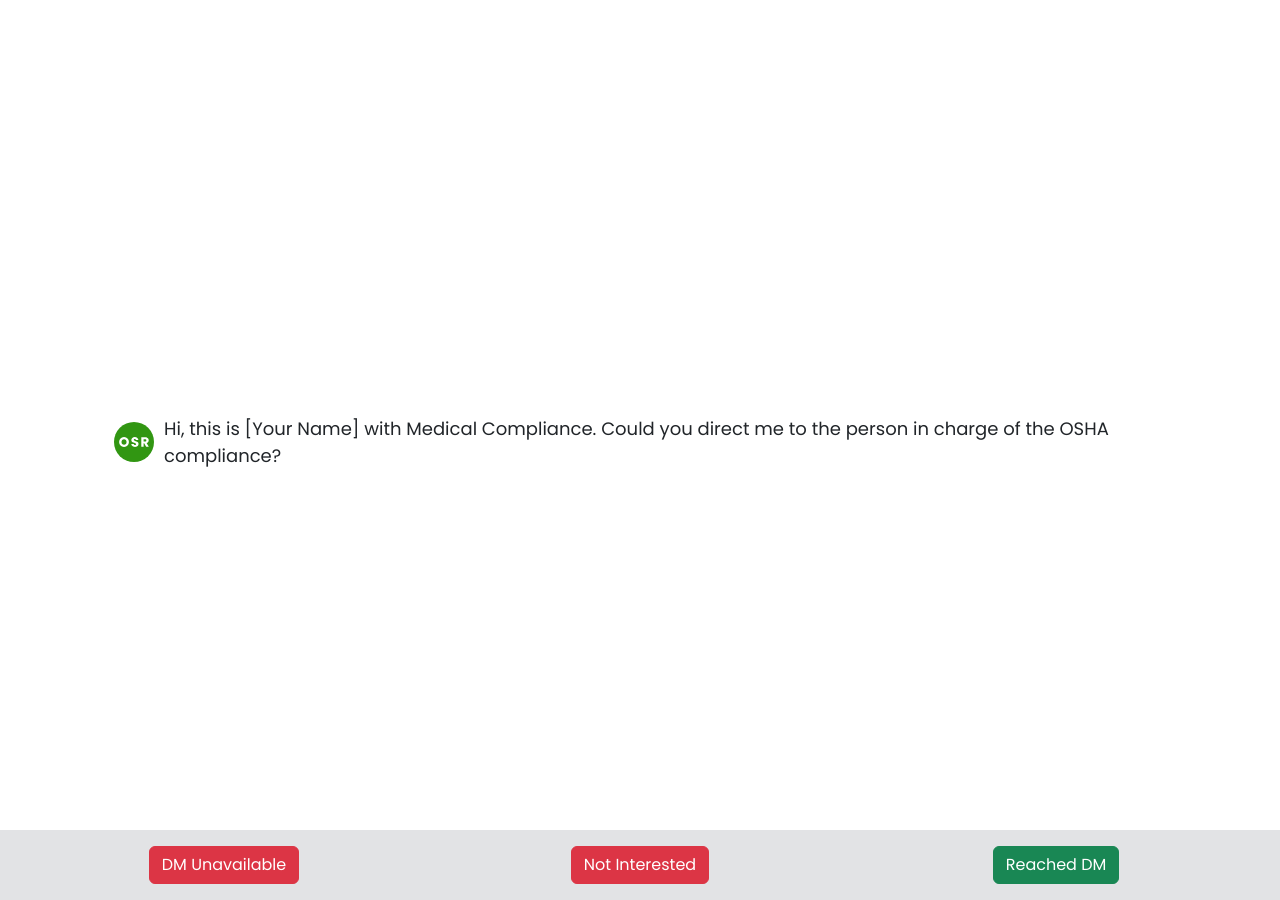
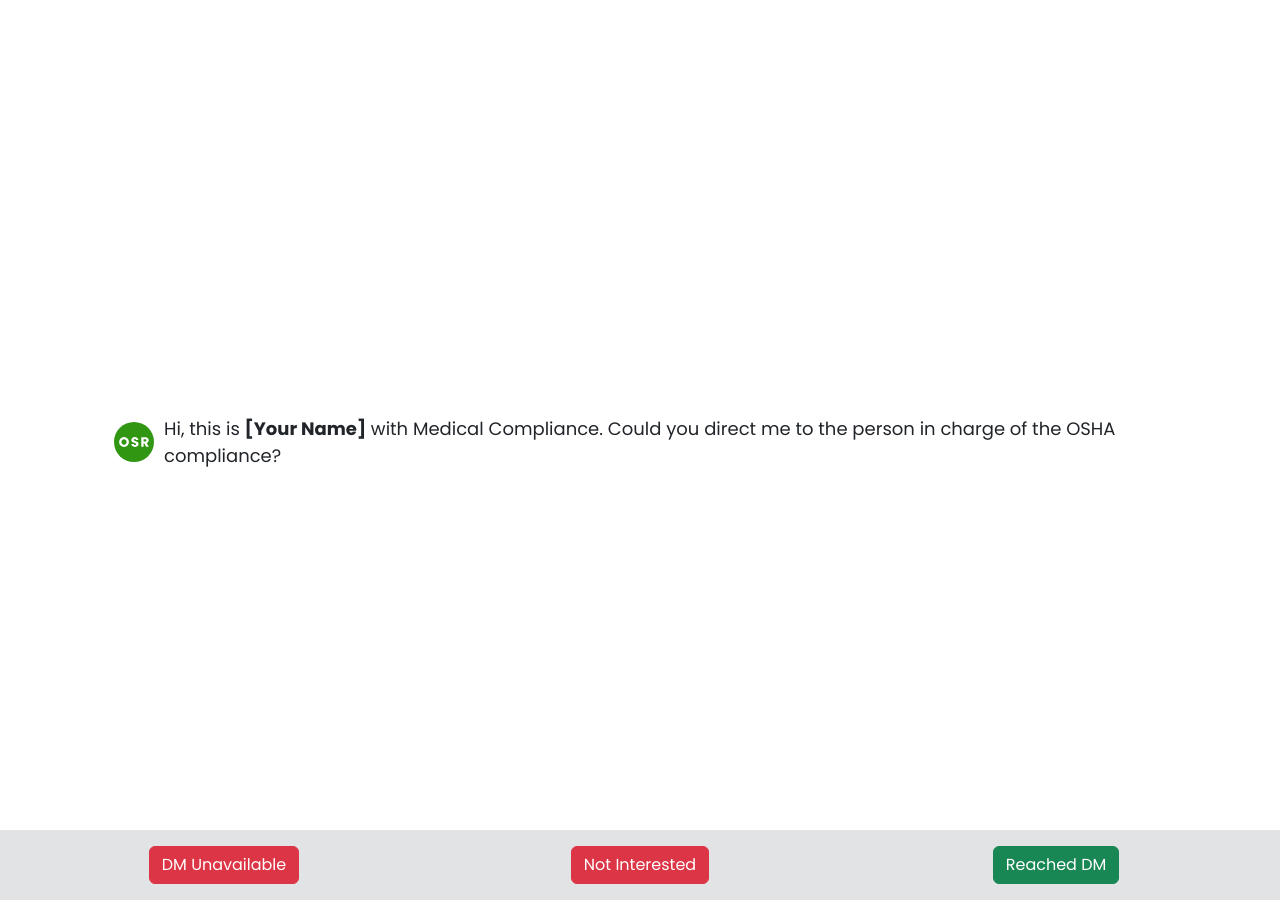
Before and after one commit to naaman10/alpscripts, a Jekyll site: the page built from _scripts/gatekeeper-opening-line.md, in a window 1280 px wide. Built offline with Jekyll 4.4.1, drawn with Linux system fonts in a browser that asks for light colours; nearby versions of some CDN libraries; a script that is not in the unit is left out.

```diff
--- a/_scripts/gatekeeper-opening-line.md
+++ b/_scripts/gatekeeper-opening-line.md
@@ -3,8 +3,8 @@ layout: scriptPage
 title: Gatekeeper Opening Line
 parent: MCC OSR
 script:
-  - text: Hi, this is \[Your Name] with Medical Compliance. Could you direct me to
-      the person in charge of the OSHA compliance?
+  - text: Hi, this is **\[Your Name]** with Medical Compliance. Could you direct me
+      to the person in charge of the OSHA compliance?
     icon: /images/uploads/osr.svg
 navigation:
   - color: Red
```
